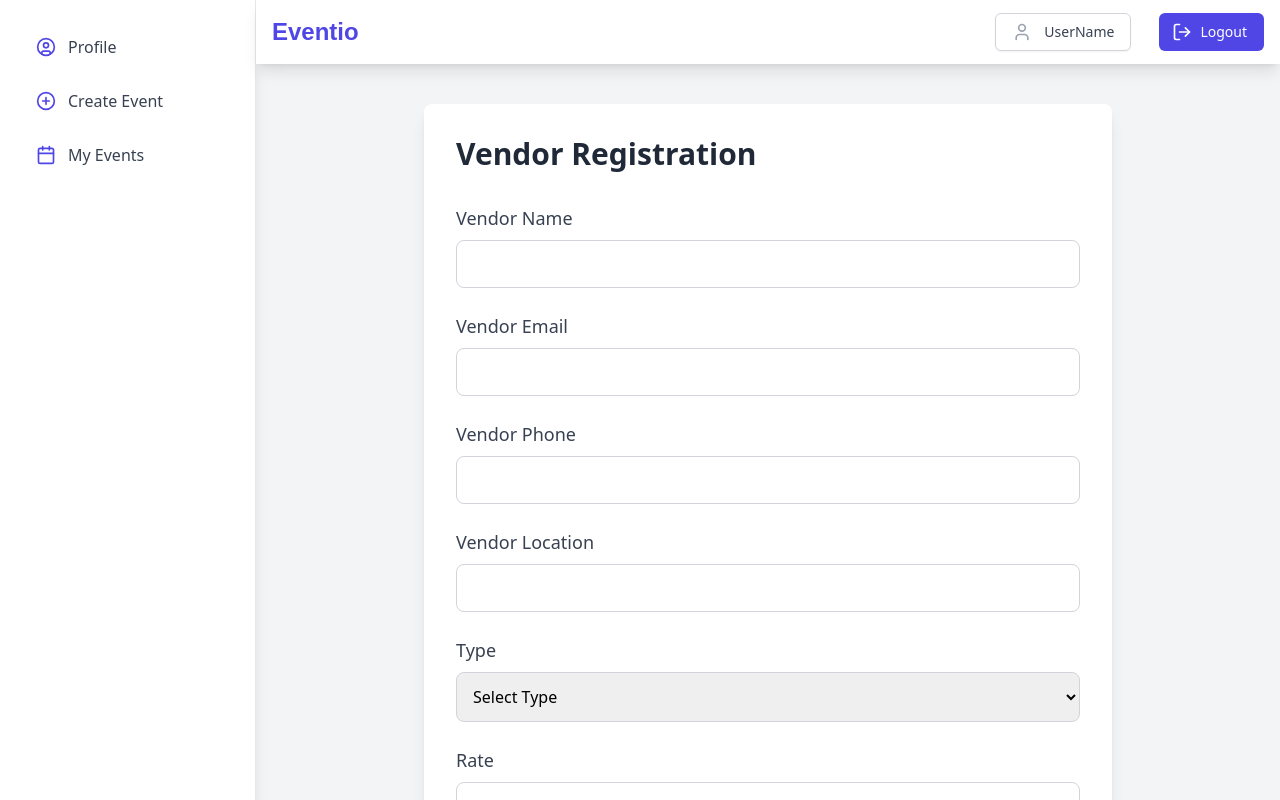
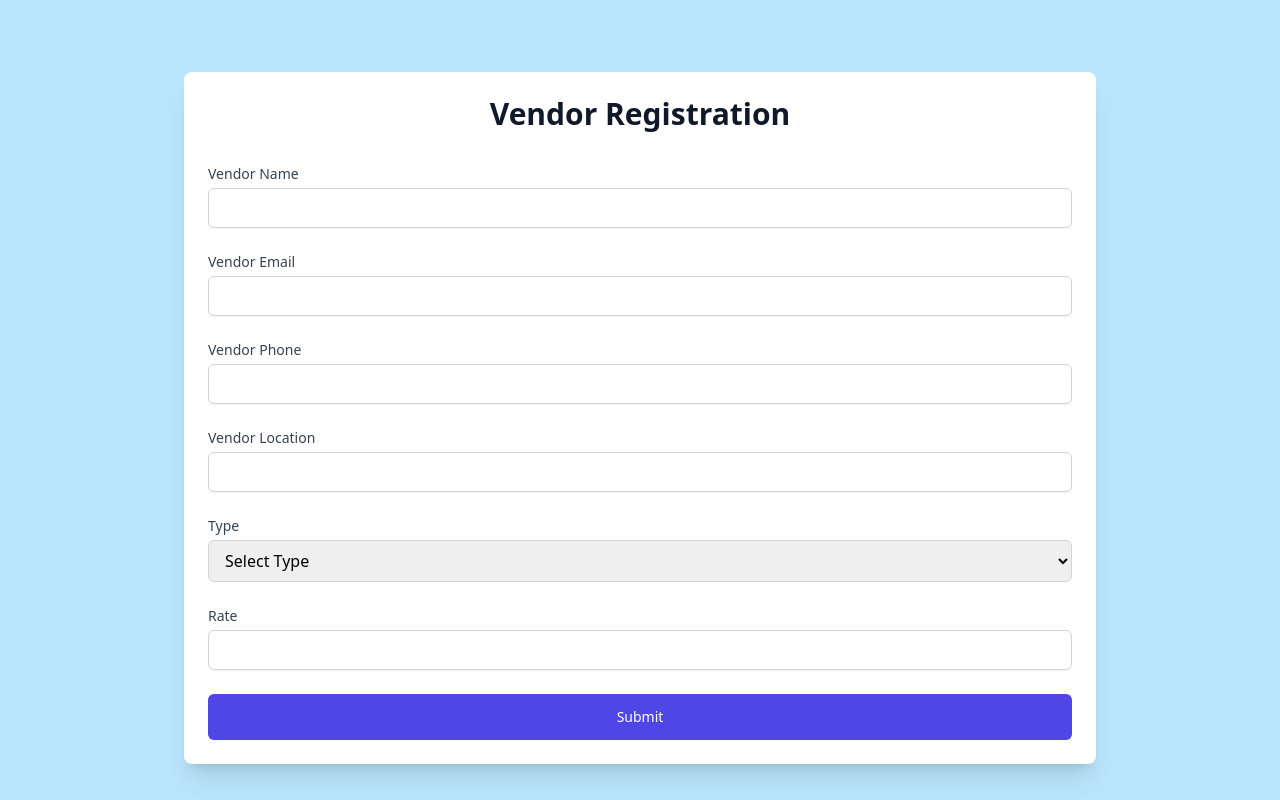
Before and after one commit to ajithms01/Capstone-React, a React (Create React App) app: page /vendorregistration in a window 1280 px wide. Shown: the top 800 px of the page. Built offline with nearby package versions, Linux system fonts and the light colour scheme; a web font is replaced by a local one.

Commit message:
updated styles

```diff
--- a/src/App.js
+++ b/src/App.js
@@ -10,9 +10,8 @@
 import Profile from './pages/Profile';
 import VendorRegistrationPage from './pages/VendorRegistration';
 import EventSummaryPage from './pages/EventSummaryPage ';
-import UserProfile from './UserProfile';
 import EventCreationPage from './pages/EventCreation';
-import LandinngPageOne  from './pages/LandingPage';
+import LandinngPageOne  from './pages/landingpage';
 import EventDetailsPage from './pages/EventDetailsPage';
 
 const App = () => {
--- a/src/pages/LandingPage.js
+++ b/src/pages/LandingPage.js
@@ -15,19 +15,19 @@
   {
     name: 'Home',
     href: '#',
-  },
-  {
-    name: 'About',
-    href: '#',
-  },
-  {
-    name: 'Contact',
-    href: '#',
-  },
-  {
-    name: 'Blogs',
-    href: '#',
-  },
+  }
+  // {
+  //   name: 'About',
+  //   href: '#',
+  // },
+  // {
+  //   name: 'Contact',
+  //   href: '#',
+  // },
+  // {
+  //   name: 'Blogs',
+  //   href: '#',
+  // },
 ]
 
 export default function LandingPageOne() {
@@ -229,7 +229,7 @@
         <button
           type="button"
           className="rounded-md bg-black px-6 py-3 text-lg font-semibold text-white shadow-sm hover:bg-black/80 focus-visible:outline focus-visible:outline-2 focus-visible:outline-offset-2 focus-visible:outline-black"
-          onClick={() => navigate('/join-us')}
+          onClick={() => navigate('/vendorregistration')}
         >
           Join Us
         </button>
--- a/src/pages/Profile.js
+++ b/src/pages/Profile.js
@@ -44,7 +44,7 @@
       <Sidebar />
 
         {/* User Details Display */}
-        <div className="p-10 max-w-3xl mx-auto h-screen">
+        <div className="p-10 max-w-3xl mx-auto h-screen bg-sky-200">
           <div className="bg-white rounded-lg shadow-lg p-8">
             <h2 className="text-3xl font-bold mb-8 text-gray-800">User Profile</h2>
             <div className="space-y-6">
--- a/src/pages/VendorRegistration.js
+++ b/src/pages/VendorRegistration.js
@@ -1,7 +1,5 @@
 import React, { useState } from 'react';
 import axios from 'axios';
-import Sidebar from '../components/Sidebar';
-import NavBar from '../components/NavBar';
 
 const VendorRegistrationPage = () => {
   const [vendorDetails, setVendorDetails] = useState({
@@ -58,76 +56,69 @@
   };
 
   return (
-    <div className="flex h-full bg-gray-100 font-sans">
-      {/* Sidebar */}
-      <Sidebar />
-
-      {/* Main content */}
-      <div className="flex-1">
-        {/* Navbar */}
-        <NavBar />
-
-        {/* Vendor Registration Form */}
-        <div className="p-10 max-w-3xl mx-auto">
-          <div className="bg-white rounded-lg shadow-lg p-8">
-            <h2 className="text-3xl font-bold mb-8 text-gray-800">Vendor Registration</h2>
+    <div className="flex flex-col h-screen bg-gray-100">
+      <main className="flex-1 overflow-x-hidden overflow-y-auto bg-sky-200 px-40 py-10">
+        <div className="container mx-auto px-6 py-8">
+          <div className="bg-white rounded-lg shadow-xl overflow-hidden">
+            <div className="p-6 sm:p-10">
+              <h2 className="text-3xl font-extrabold text-gray-900 text-center mb-8">Vendor Registration</h2>
               <form onSubmit={handleSubmit} className="space-y-6">
                 <div>
-                <label htmlFor="vendorName" className="block mb-2 text-lg font-medium text-gray-700">Vendor Name</label>
+                  <label htmlFor="vendorName" className="block text-sm font-medium text-gray-700">Vendor Name</label>
                   <input
                     type="text"
                     id="vendorName"
                     name="vendorName"
                     value={vendorDetails.vendorName}
                     onChange={handleInputChange}
-                  className="w-full p-3 border border-gray-300 rounded-lg focus:ring-2 focus:ring-blue-500 focus:border-transparent transition duration-300 ease-in-out"
+                    className="mt-1 block w-full px-3 py-2 border border-gray-300 rounded-md shadow-sm focus:outline-none focus:ring-indigo-500 focus:border-indigo-500 sm:text-sm"
                     required
                   />
                 </div>
                 <div>
-                <label htmlFor="vendorEmail" className="block mb-2 text-lg font-medium text-gray-700">Vendor Email</label>
+                  <label htmlFor="vendorEmail" className="block text-sm font-medium text-gray-700">Vendor Email</label>
                   <input
                     type="email"
                     id="vendorEmail"
                     name="vendorEmail"
                     value={vendorDetails.vendorEmail}
                     onChange={handleInputChange}
-                  className="w-full p-3 border border-gray-300 rounded-lg focus:ring-2 focus:ring-blue-500 focus:border-transparent transition duration-300 ease-in-out"
+                    className="mt-1 block w-full px-3 py-2 border border-gray-300 rounded-md shadow-sm focus:outline-none focus:ring-indigo-500 focus:border-indigo-500 sm:text-sm"
                     required
                   />
                 </div>
                 <div>
-                <label htmlFor="vendorPhone" className="block mb-2 text-lg font-medium text-gray-700">Vendor Phone</label>
+                  <label htmlFor="vendorPhone" className="block text-sm font-medium text-gray-700">Vendor Phone</label>
                   <input
                     type="tel"
                     id="vendorPhone"
                     name="vendorPhone"
                     value={vendorDetails.vendorPhone}
                     onChange={handleInputChange}
-                  className="w-full p-3 border border-gray-300 rounded-lg focus:ring-2 focus:ring-blue-500 focus:border-transparent transition duration-300 ease-in-out"
+                    className="mt-1 block w-full px-3 py-2 border border-gray-300 rounded-md shadow-sm focus:outline-none focus:ring-indigo-500 focus:border-indigo-500 sm:text-sm"
                     required
                   />
                 </div>
                 <div>
-                <label htmlFor="vendorLocation" className="block mb-2 text-lg font-medium text-gray-700">Vendor Location</label>
+                  <label htmlFor="vendorLocation" className="block text-sm font-medium text-gray-700">Vendor Location</label>
                   <input
                     type="text"
                     id="vendorLocation"
                     name="vendorLocation"
                     value={vendorDetails.vendorLocation}
                     onChange={handleInputChange}
-                  className="w-full p-3 border border-gray-300 rounded-lg focus:ring-2 focus:ring-blue-500 focus:border-transparent transition duration-300 ease-in-out"
+                    className="mt-1 block w-full px-3 py-2 border border-gray-300 rounded-md shadow-sm focus:outline-none focus:ring-indigo-500 focus:border-indigo-500 sm:text-sm"
                     required
                   />
                 </div>
                 <div>
-                <label htmlFor="type" className="block mb-2 text-lg font-medium text-gray-700">Type</label>
+                  <label htmlFor="type" className="block text-sm font-medium text-gray-700">Type</label>
                   <select
                     id="type"
                     name="type"
                     value={vendorDetails.type}
                     onChange={handleInputChange}
-                  className="w-full p-3 border border-gray-300 rounded-lg focus:ring-2 focus:ring-blue-500 focus:border-transparent transition duration-300 ease-in-out"
+                    className="mt-1 block w-full pl-3 pr-10 py-2 text-base border border-gray-300 focus:outline-none focus:ring-indigo-500 focus:border-indigo-500 sm:text-sm rounded-md"
                     required
                   >
                     <option value="">Select Type</option>
@@ -139,27 +130,30 @@
                   </select>
                 </div>
                 <div>
-                <label htmlFor="rate" className="block mb-2 text-lg font-medium text-gray-700">Rate</label>
+                  <label htmlFor="rate" className="block text-sm font-medium text-gray-700">Rate</label>
                   <input
                     type="number"
                     id="rate"
                     name="rate"
                     value={vendorDetails.rate}
                     onChange={handleInputChange}
-                  className="w-full p-3 border border-gray-300 rounded-lg focus:ring-2 focus:ring-blue-500 focus:border-transparent transition duration-300 ease-in-out"
+                    className="mt-1 block w-full px-3 py-2 border border-gray-300 rounded-md shadow-sm focus:outline-none focus:ring-indigo-500 focus:border-indigo-500 sm:text-sm"
                     required
                   />
                 </div>
+                <div>
                   <button
                     type="submit"
-                className="w-full bg-blue-600 text-white px-6 py-3 rounded-lg text-lg font-semibold hover:bg-blue-700 transform hover:scale-105 transition duration-300 ease-in-out"
+                    className="w-full flex justify-center py-3 px-4 border border-transparent rounded-md shadow-sm text-sm font-medium text-white bg-indigo-600 hover:bg-indigo-700 focus:outline-none focus:ring-2 focus:ring-offset-2 focus:ring-indigo-500 transition duration-150 ease-in-out"
                   >
                     Submit
                   </button>
+                </div>
               </form>
             </div>
           </div>
         </div>
+      </main>
     </div>
   );
 };
--- a/src/pages/VenueSelectionPage.js
+++ b/src/pages/VenueSelectionPage.js
@@ -67,7 +67,7 @@
       <NavBar />
       <div className="flex flex-1 overflow-hidden">
         <Sidebar />
-        <div className="p-6 h-full overflow-auto flex space-x-6 w-full">
+        <div className="p-6 h-full overflow-auto flex space-x-6 w-full bg-sky-200">
           <div className="w-3/4 bg-white rounded-lg shadow-lg p-6">
             <h2 className="text-2xl font-bold mb-6 text-gray-800">Venues</h2>
             <div className="grid grid-cols-1 md:grid-cols-2 lg:grid-cols-3 gap-6">
```
Also changed, not shown: src/pages/AddOnSelectionPage.js (+7 -7 lines), 1 other file (tests, documents, lock files or other folders). Lines whose indentation alone changed are shown as unchanged.
